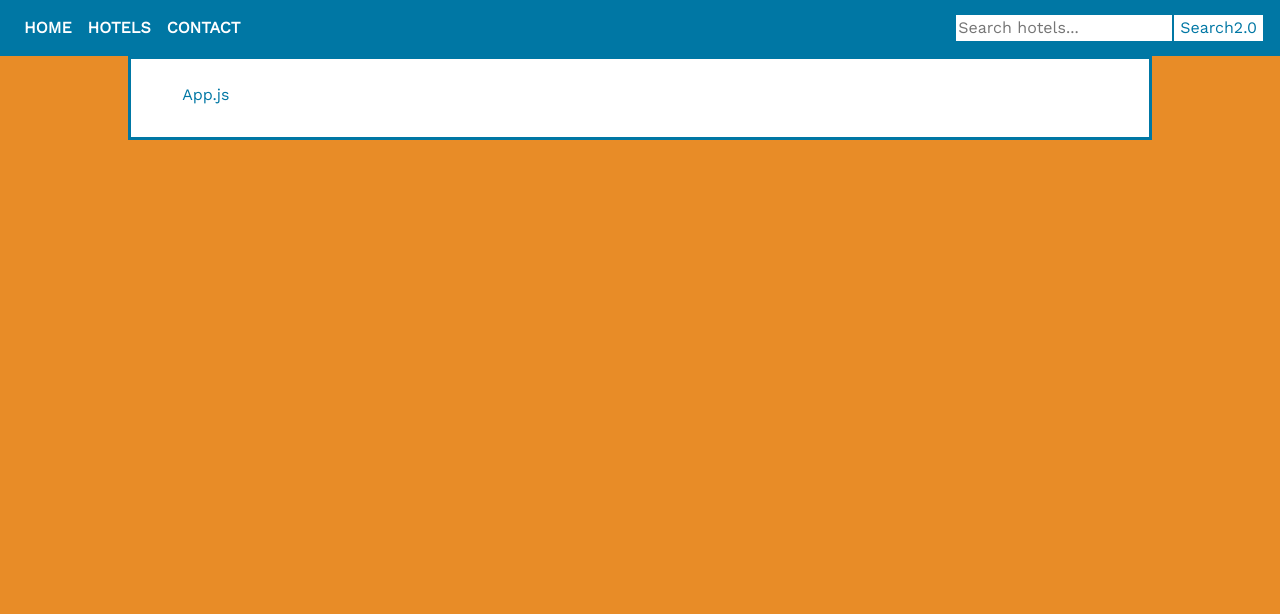
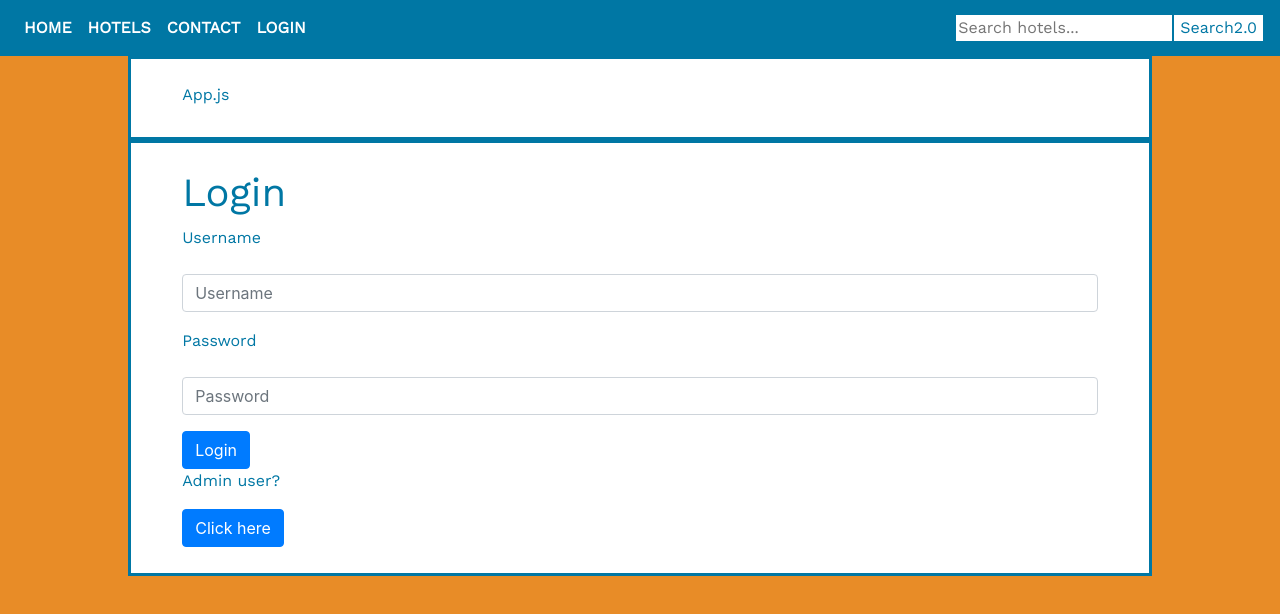
Before and after one commit to mofilof/project-exam-2020, a React (Create React App) app: page /login in a window 1280 px wide. Shown: the top 614 px of the page. Built offline with nearby package versions, Linux system fonts and the light colour scheme.

Commit message:
Login/navigation

```diff
--- a/src/App.js
+++ b/src/App.js
@@ -6,6 +6,8 @@ import Home from './components/home/Home';
 import HotelList from './components/home/HotelList';
 import Contact from './components/contact/Contact';
 import Menu from './components/nav/Menu';
+import Login from './components/nav/Login';
+import Admin from './components/nav/Admin';
 //import HotelList from './components/home/HotelList';
 //import SearchHotels from './components/home/SearchHotels';
 
@@ -25,6 +27,8 @@ function App() {
               <Route path="/home" component={Home} />
               <Route path="/hotels" component={HotelList} />
               <Route path="/contact" component={Contact} />
+              <Route path="/admin" component={Admin} />
+              <Route path="/login" component={Login} />
             </Switch>
           </Router>
         </div>
--- /dev/null
+++ b/src/components/nav/Admin.js
@@ -0,0 +1,36 @@
+import React from "react";
+import { useForm } from "react-hook-form";
+import Button from "react-bootstrap/Button";
+import Form from "react-bootstrap/Form";
+
+function Admin() {
+  const { register, handleSubmit } = useForm();
+
+  function onSubmit(data) {
+    console.log("data", data);
+  }
+
+  return (
+    <>
+      <main>
+        <Form onSubmit={handleSubmit(onSubmit)}>
+          <h1>Login for admin user</h1>
+          <Form.Group>
+            <Form.Label><p>Admin username</p></Form.Label>
+            <Form.Control name="adminusername" placeholder="Username" ref={register} />
+          </Form.Group>
+
+          <Form.Group>
+            <Form.Label><p>Password</p></Form.Label>
+            <Form.Control name="password" placeholder="Password" ref={register} />
+          </Form.Group>
+
+          <Button type="submit">Login</Button>
+        </Form>
+      </main>
+
+    </>
+  );
+}
+
+export default Admin;
--- /dev/null
+++ b/src/components/nav/Login.js
@@ -0,0 +1,44 @@
+import React from "react";
+import { useForm } from "react-hook-form";
+import Button from "react-bootstrap/Button";
+import Form from "react-bootstrap/Form";
+import { Link } from "react-router-dom";
+
+function Login() {
+  const { register, handleSubmit } = useForm();
+
+  function onSubmit(data) {
+    console.log("data", data);
+  }
+
+  return (
+    <>
+
+      <main>
+        <Form onSubmit={handleSubmit(onSubmit)}>
+          <h1>Login</h1>
+          <Form.Group>
+            <Form.Label><p>Username</p></Form.Label>
+            <Form.Control name="username" placeholder="Username" ref={register} />
+          </Form.Group>
+
+          <Form.Group>
+            <Form.Label><p>Password</p></Form.Label>
+            <Form.Control name="password" placeholder="Password" ref={register} />
+          </Form.Group>
+
+          <Button type="submit">Login</Button>
+        </Form>
+
+        <p>Admin user?</p>
+
+        <Link to={'/admin'}>
+          <Button>Click here</Button>
+        </Link>
+      </main>
+
+    </>
+  );
+}
+
+export default Login;
--- a/src/components/nav/Menu.js
+++ b/src/components/nav/Menu.js
@@ -17,6 +17,7 @@ function Menu() {
               <Nav.Link href="/home"><div id="home">HOME</div></Nav.Link>
               <Nav.Link href="/hotels"><div id="hotels">HOTELS</div></Nav.Link>
               <Nav.Link href="/contact"><div id="contact">CONTACT</div></Nav.Link>
+              <Nav.Link href="/login"><div id="login">LOGIN</div></Nav.Link>
             </Nav>
 
           </Navbar.Collapse>
```
